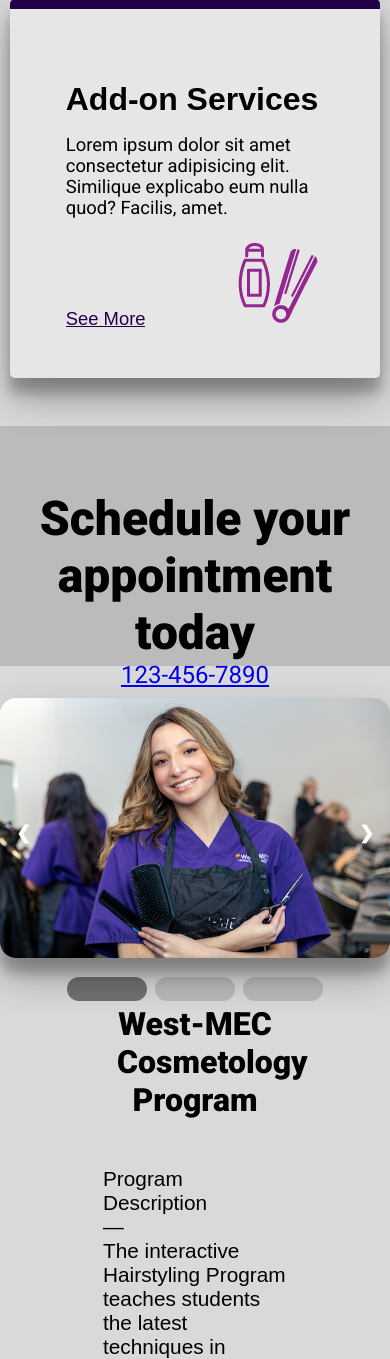
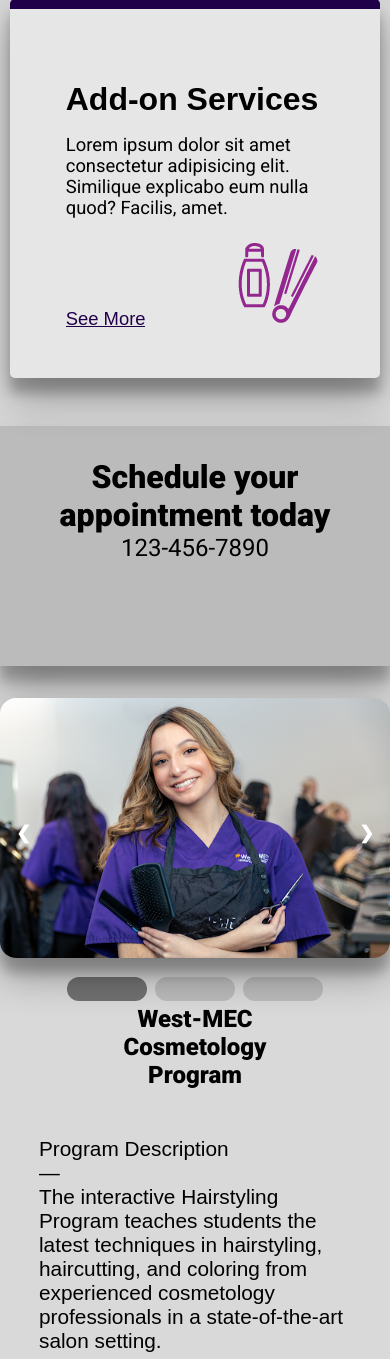
Before and after one commit to 0eef0/wmCosmetology, a Node server app: page / in a window 390 px wide. Shown: the part 1836-3195 px from the top of the page. Run offline with Node 20, Linux system fonts and the light colour scheme; some libraries are stand-ins or nearby versions.

Commit message:
css done for homepage

```diff
--- a/views/styles/components/_homepage.scss
+++ b/views/styles/components/_homepage.scss
@@ -5,6 +5,12 @@
   font-weight: bold;
   font-size:2rem;
   // color: white;
+}
+
+@media screen and (max-width:395px){
+.homeTitle{
+  font-size: 1.5rem;
+}
 }
 
 .homeAbout{
@@ -22,7 +28,7 @@
   font-family: "Poppins", sans-serif;
 }
 
-@media screen and (max-width:370px){
+@media screen and (max-width:515px){
 .homeAbout{
   padding-left: 0px;
   padding-right: 0px;
@@ -38,19 +44,13 @@
 
 .slideshow-container {
   max-width: 40rem;
-    min-height: 15rem;
+  max-height: 25rem;
   position: relative;
   margin: auto;
   justify-content: center;
   box-shadow: rgba(0, 0, 0, 0.3) 0px 19px 38px, rgba(0, 0, 0, 0.22) 0px 15px 12px;
   border-radius: 1rem;
   overflow: hidden;
-}
-
-@media screen and (max-width:370px){
-  .slideshow-container{
-    height: 25rem;
-  }
 }
 
 /* Next & previous buttons */
@@ -152,6 +152,7 @@
 background-color: #bbb;
 display: flex;
 // padding:4rem 2rem 4rem 2rem ;
+box-shadow: rgba(0, 0, 0, 0.3) 0px 19px 38px, rgba(0, 0, 0, 0.22) 0px 15px 12px;
 }
 
 .phonetext{
@@ -161,13 +162,38 @@
 text-align: center;
 }
 
+@media screen and (max-width:487px){
+.phonetext{
+  font-size: 2.5rem;
+}
+}
+
+@media screen and (max-width:395px){
+.phonetext{
+  font-size: 2rem;
+}
+}
+
 .phonenumber{
 font-size: 1.5rem;
-
+text-decoration: none;
+color: black;
 }
 
-.phonenumber:hover{
-  color: rgb(255, 0, 255);
+.phonebutton{
+border-radius: 0.5rem;
+padding: .33rem .75rem;
+margin-top: 1rem;
+}
+
+.phonenumber:hover span{
+display: none;
+}
+
+.phonenumber:hover:before {
+content: "Call Us";
+margin-left:10px;
+margin-right:10px;
 }
 
 .homeleft{
@@ -203,3 +229,9 @@
   margin-top: 0rem;
 }
 }
+
+@media screen and (max-width:420px){
+.schedule{
+  padding: 2rem 1rem 2rem 1rem;
+}
+}
--- a/views/styles/main.css
+++ b/views/styles/main.css
@@ -550,6 +550,11 @@
   font-size: 2rem;
 }
 
+@media screen and (max-width: 395px) {
+  .homeTitle {
+    font-size: 1.5rem;
+  }
+}
 .homeAbout {
   width: 80%;
   margin-left: 10%;
@@ -562,7 +567,7 @@
   font-family: "Poppins", sans-serif;
 }
 
-@media screen and (max-width: 370px) {
+@media screen and (max-width: 515px) {
   .homeAbout {
     padding-left: 0px;
     padding-right: 0px;
@@ -577,7 +582,7 @@
 
 .slideshow-container {
   max-width: 40rem;
-  min-height: 15rem;
+  max-height: 25rem;
   position: relative;
   margin: auto;
   justify-content: center;
@@ -586,11 +591,6 @@
   overflow: hidden;
 }
 
-@media screen and (max-width: 370px) {
-  .slideshow-container {
-    height: 25rem;
-  }
-}
 /* Next & previous buttons */
 .prev, .next {
   cursor: pointer;
@@ -707,6 +707,7 @@
   text-align: center;
   background-color: #bbb;
   display: flex;
+  box-shadow: rgba(0, 0, 0, 0.3) 0px 19px 38px, rgba(0, 0, 0, 0.22) 0px 15px 12px;
 }
 
 .phonetext {
@@ -716,12 +717,36 @@
   text-align: center;
 }
 
+@media screen and (max-width: 487px) {
+  .phonetext {
+    font-size: 2.5rem;
+  }
+}
+@media screen and (max-width: 395px) {
+  .phonetext {
+    font-size: 2rem;
+  }
+}
 .phonenumber {
   font-size: 1.5rem;
-}
-
-.phonenumber:hover {
-  color: rgb(255, 0, 255);
+  text-decoration: none;
+  color: black;
+}
+
+.phonebutton {
+  border-radius: 0.5rem;
+  padding: 0.33rem 0.75rem;
+  margin-top: 1rem;
+}
+
+.phonenumber:hover span {
+  display: none;
+}
+
+.phonenumber:hover:before {
+  content: "Call Us";
+  margin-left: 10px;
+  margin-right: 10px;
 }
 
 .homeleft {
@@ -759,6 +784,11 @@
 
   .phonestuff {
     margin-top: 0rem;
+  }
+}
+@media screen and (max-width: 420px) {
+  .schedule {
+    padding: 2rem 1rem 2rem 1rem;
   }
 }
 .appointment-card {
```
Also changed, not shown: 1 other file. Lines whose indentation alone changed are shown as unchanged.
